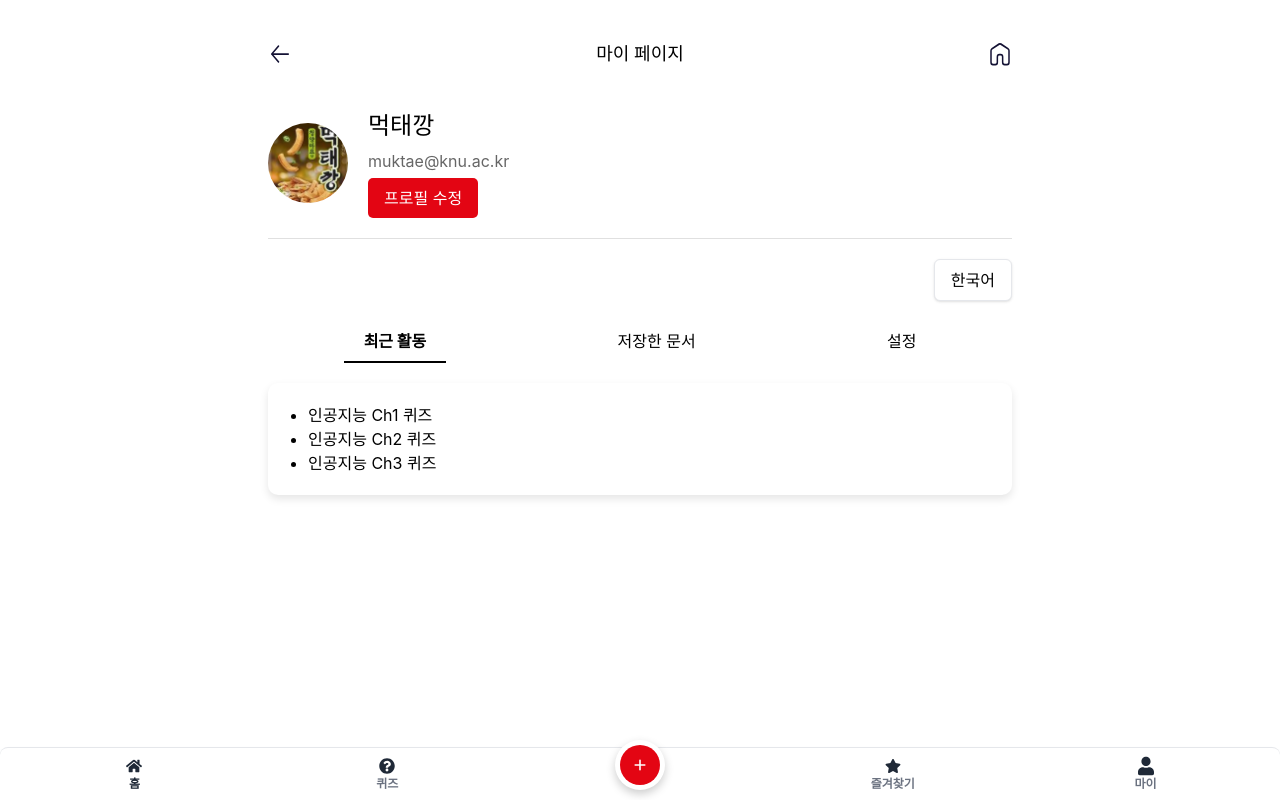
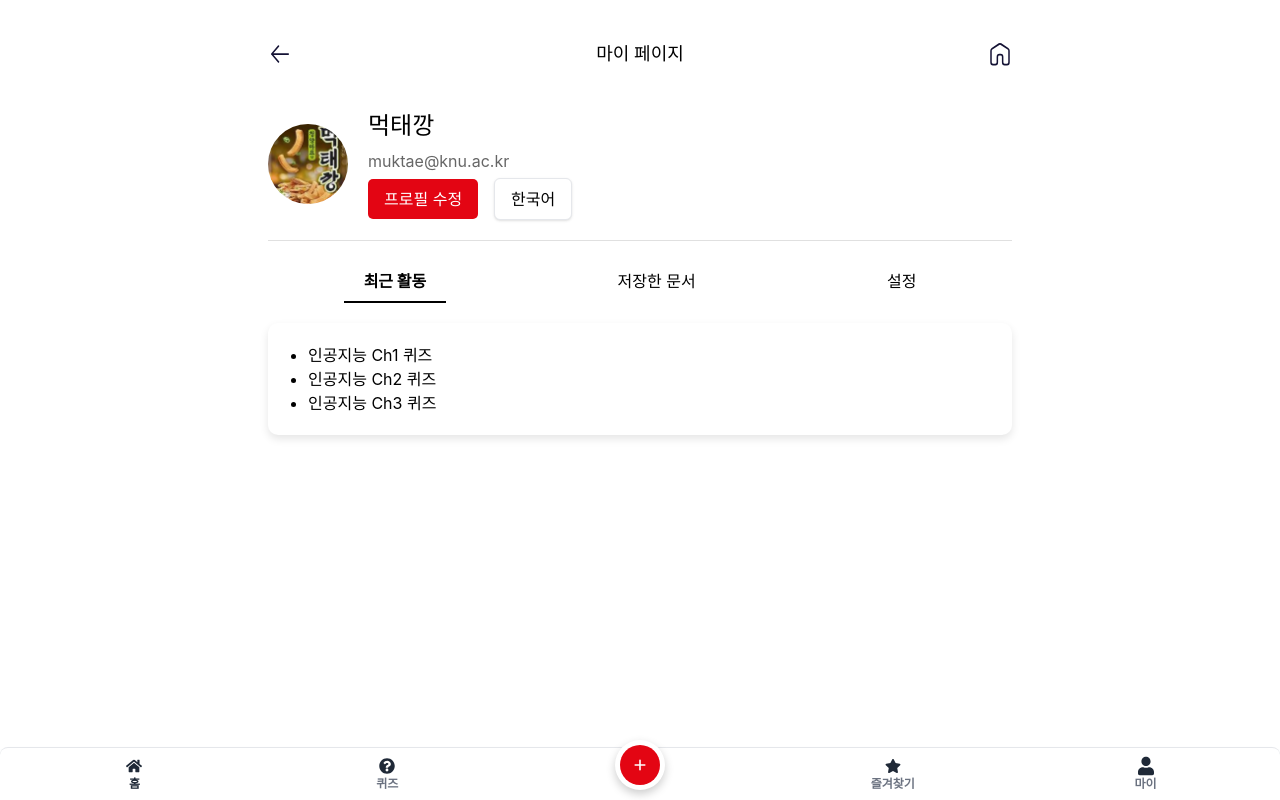
Before and after one commit to TEAM-MukTae/fe, a React (Create React App) app: page /mypage in a window 1280 px wide. Built offline with nearby package versions, Linux system fonts and the light colour scheme; a web font is replaced by a local one.

Commit message:
feat: 마이페이지 언어 선택 이동

```diff
--- a/src/pages/MyPage.tsx
+++ b/src/pages/MyPage.tsx
@@ -30,13 +30,12 @@ const MyPage = () => {
                 <div>
                     <h2 className="m-0 text-[24px]">먹태깡</h2>
                     <p className="text-[#666] my-[5px]">muktae@knu.ac.kr</p>
-                    <button className="px-4 py-2 bg-primary text-white rounded-[5px] transition">
+
+                    <div className="flex items-center">
+                        <button className="px-4 py-2 mr-4 bg-primary text-white rounded-[5px] transition">
                             {t("profile_edit")}
                         </button>
-                </div>
-            </div>
 
-            <div className="relative flex justify-end mb-5">
                         <button
                             onClick={() => setDropdownOpen(!dropdownOpen)}
                             className="px-4 py-2 transition bg-white border rounded-md shadow"
@@ -45,7 +44,7 @@ const MyPage = () => {
                         </button>
 
                         {dropdownOpen && (
-                    <div className="absolute right-0 mt-2 w-[120px] bg-white border rounded shadow-md">
+                            <div className="absolute mt-2  w-[120px] bg-white border rounded shadow-md">
                                 <button
                                     className="block w-full px-4 py-2 text-left hover:bg-gray-100"
                                     onClick={() => changeLanguage("ko")}
@@ -72,6 +71,8 @@ const MyPage = () => {
                                 </button>
                             </div>
                         )}
+                    </div>
+                </div>
             </div>
 
             <div className="flex justify-around mb-5">
```
Lines whose indentation alone changed are shown as unchanged.
